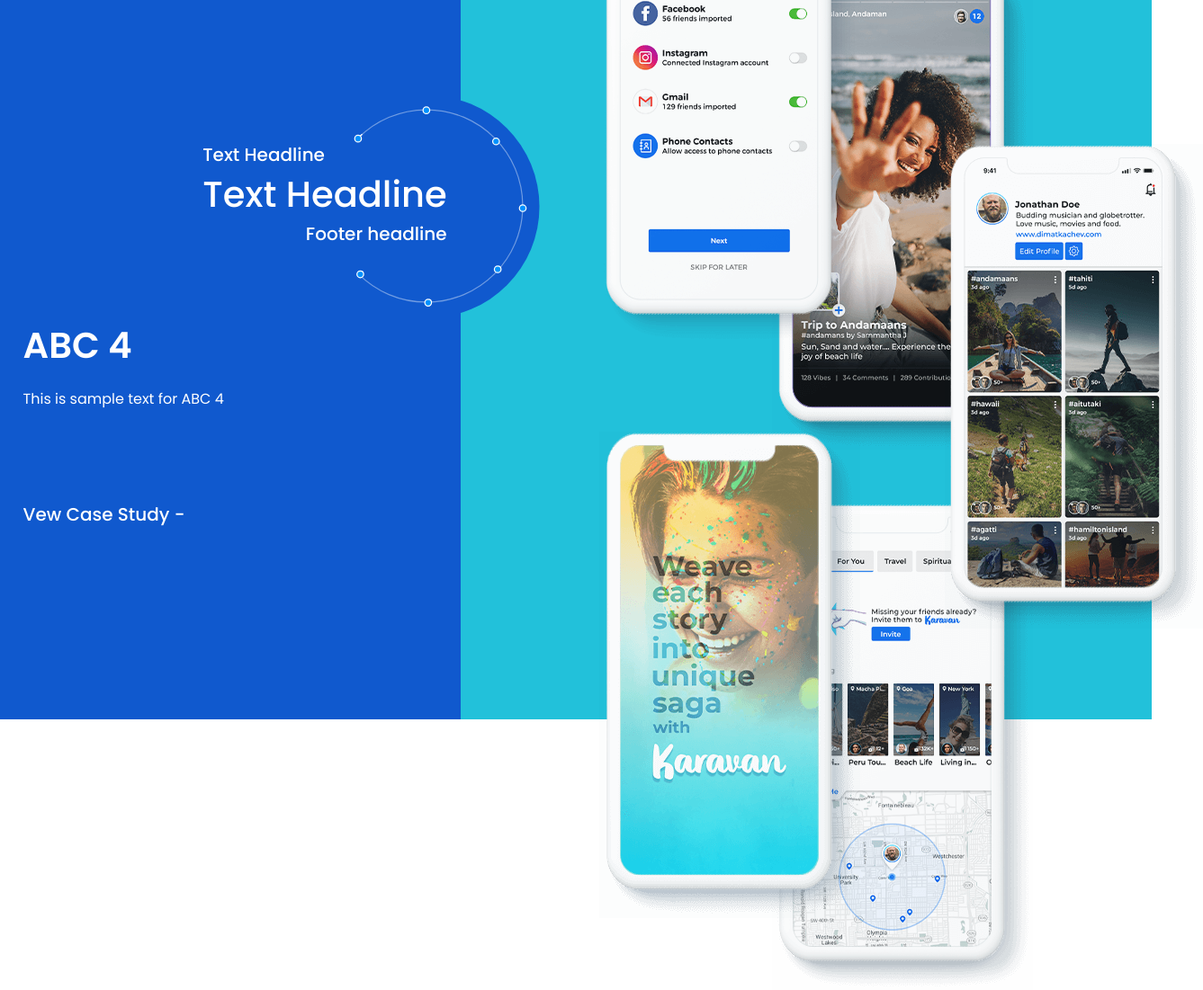
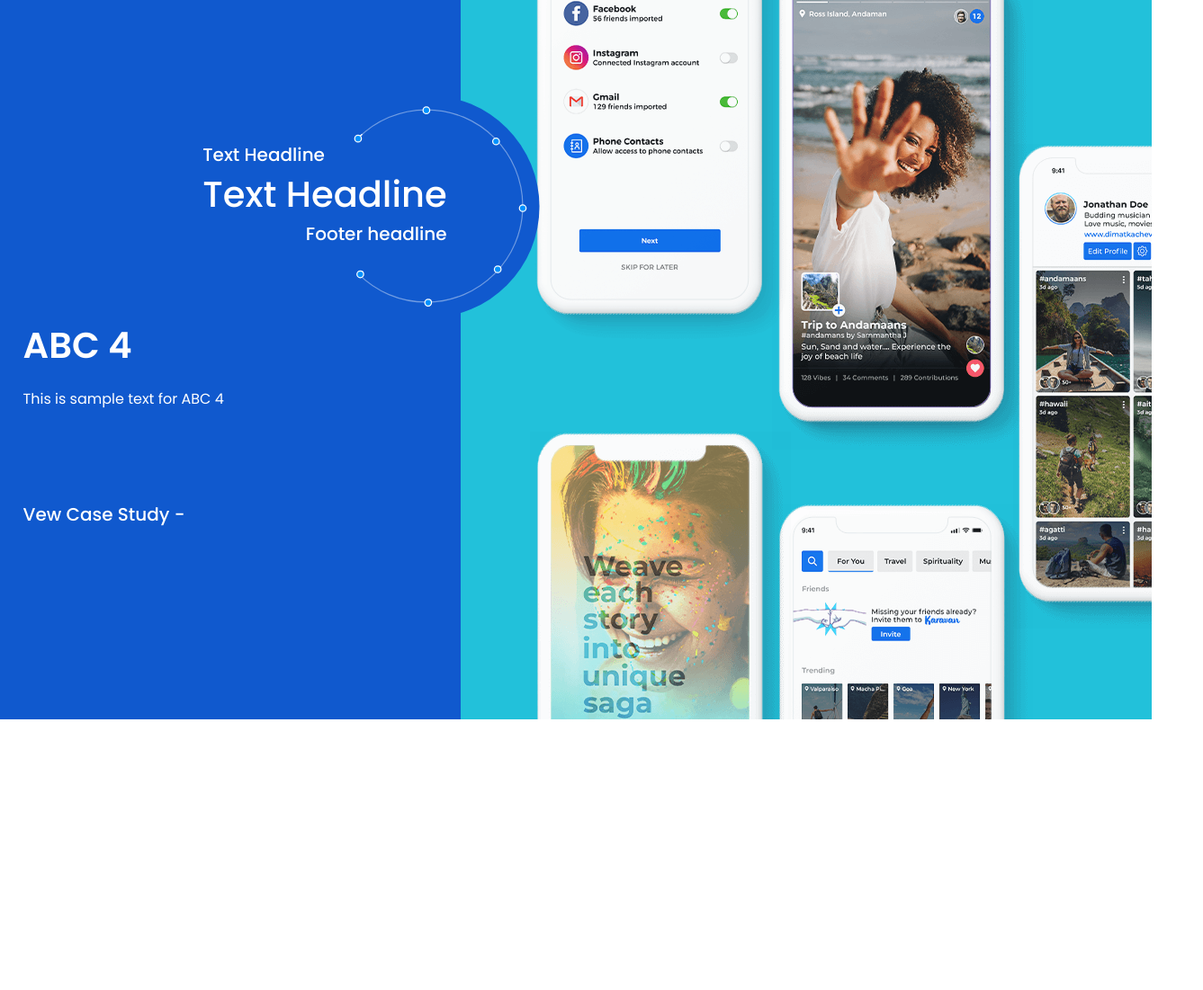
Before and after one commit to mrkamin/Responsiveness-javascript--advanced-, a React (Create React App) app: page /pagefive in a window 1280 px wide. Shown: the whole page at 90% size, 1337 px wide, since content can reach past the window. After the commit the page ends 800 px from the top, so only its background shows below. Built offline with nearby package versions, Linux system fonts and the light colour scheme.

Commit message:
make page five rigth sigth responsive

```diff
--- a/src/components/css/pagefive.css
+++ b/src/components/css/pagefive.css
@@ -24,6 +24,7 @@
 
 .sect-five-right-side-image-container {
   height: 100vh;
+  overflow: hidden;
 }
 
 .sect-five-rigth-side-image1 {
@@ -38,17 +39,17 @@
 
 .sect-five-rigth-side-image3 {
   top: -20vh;
-  left: 20%;
+  left: 10%;
 }
 
 .sect-five-rigth-side-image4 {
   top: 20vh;
-  left: 70%;
+  left: 80%;
 }
 
 .sect-five-rigth-side-image5 {
   top: 60vh;
-  left: 20%;
+  left: 10%;
 }
 
 @media screen and (max-width: 500px) {
```
